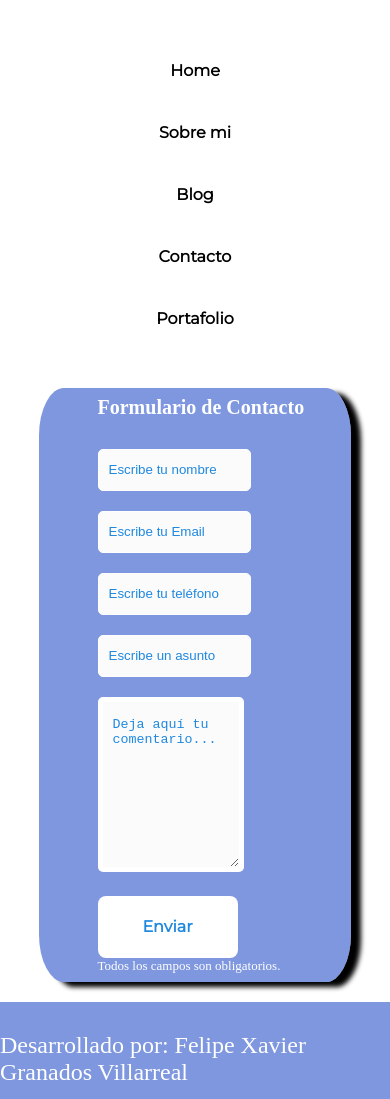
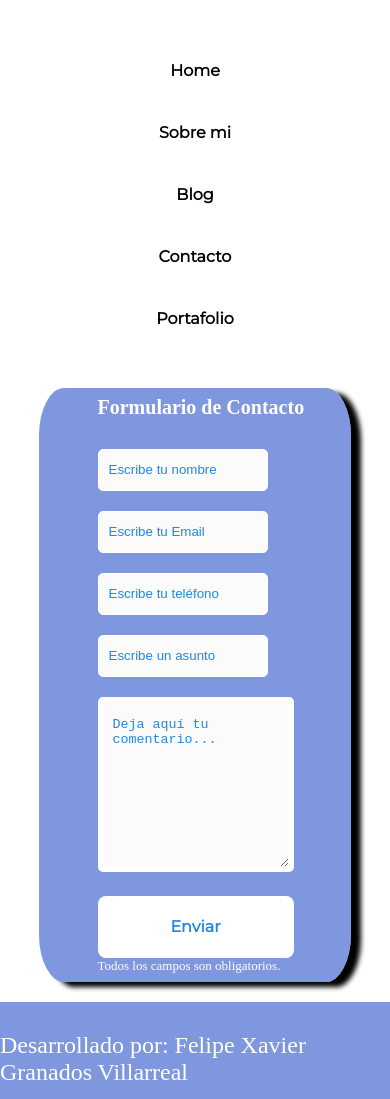
Before and after one commit to felipexg/portafolio, a plain HTML site: page contacto.html in a window 390 px wide. Shown: the top 1099 px of the page. Drawn offline with Linux system fonts and the light colour scheme.

Commit message:
mejora a formulario de contacto en media query

```diff
--- a/style/style_contac.css
+++ b/style/style_contac.css
@@ -20,7 +20,7 @@ body {
     background-color: var(--color-primario);
     color: var(--color-segundario);
 
-    height: 482px;
+    height: auto;
 
 
 }
@@ -235,14 +235,14 @@ input{
     .input1,
     .input2{
 
-        width: 25%;
+        width: 28%;
 
     }
 
     .textarea{
-        width: 20%;
+        width: 28%;
     }
     .button{
-        width: 20%;
+        width: 28%;
     }
 }
```
